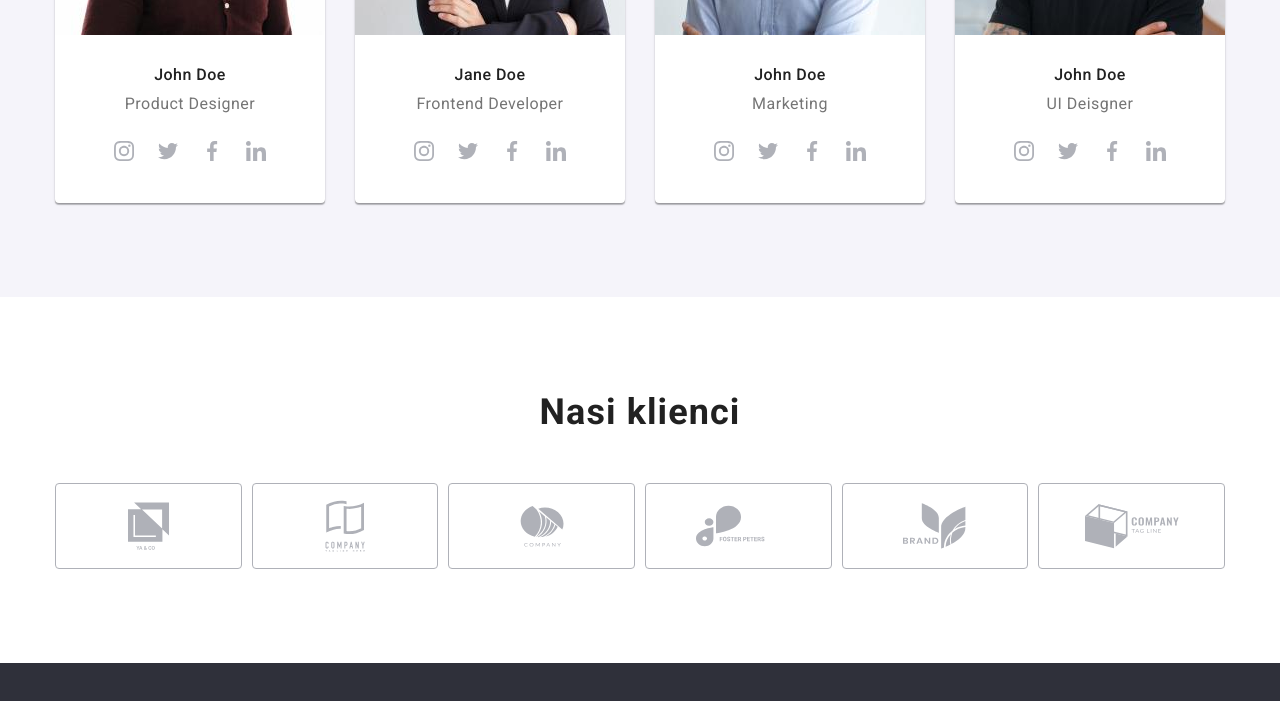
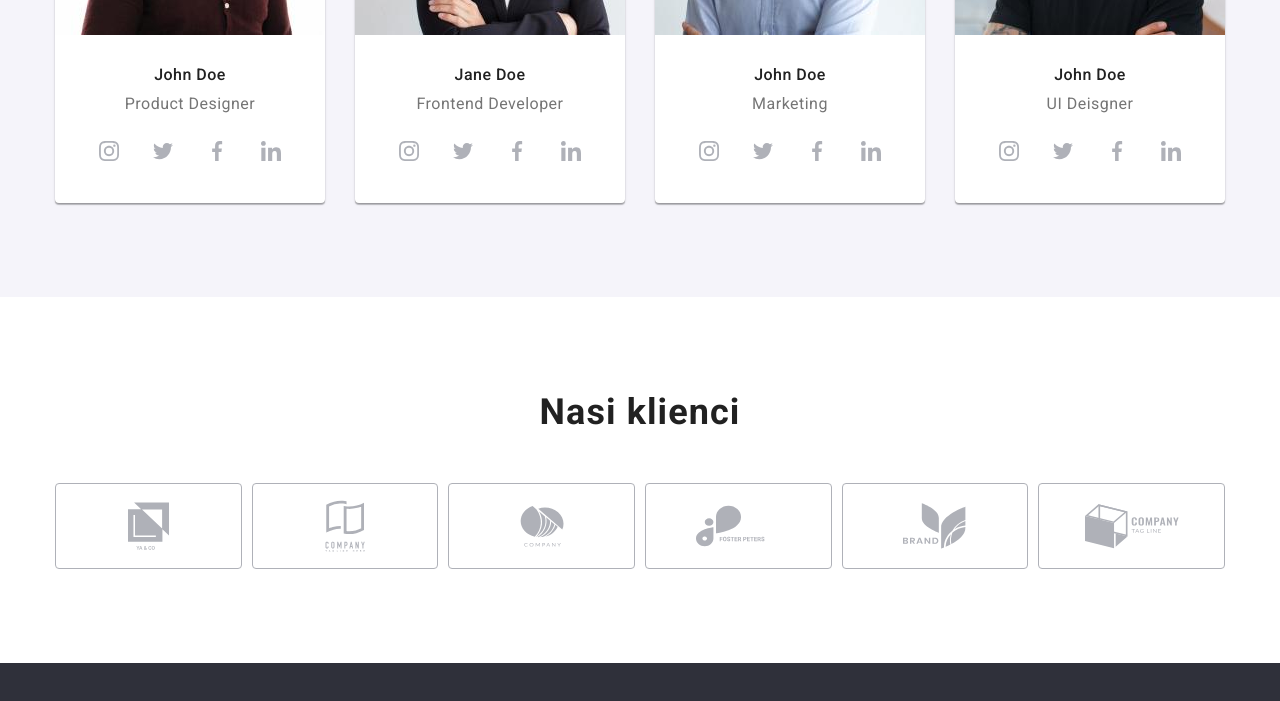
Before and after one commit to MarcinNieradka/goit-markup-hw-08, a plain HTML site: page index.html in a window 1280 px wide. Shown: the part 2060-2761 px from the top of the page. Drawn offline with nearby package versions, Linux system fonts and the light colour scheme; files whose address does not match are found by name.

Commit message:
polishing icons in teammates

```diff
--- a/sass/components/_page-about-us.scss
+++ b/sass/components/_page-about-us.scss
@@ -121,7 +121,7 @@
 }
 
 .teammate-socials {
-  padding: 0 32px;
+  // padding: 0 32px;
   list-style: none;
   display: flex;
   gap: 10px;
@@ -280,10 +280,6 @@
     align-items: center;
   }
 
-  .teammate-socials {
-    gap: 0px;
-  }
-
   .clients-list {
     justify-content: space-between;
     gap: 10px;
--- a/sass/components/_page-portfolio.scss
+++ b/sass/components/_page-portfolio.scss
@@ -68,7 +68,6 @@
   }
 
   &__item {
-    // background-color: rgba(165, 42, 42, 0.432);
     border-bottom: 1px solid #eeeeee;
     // flex-basis: 100%;
     transition: box-shadow 250ms cubic-bezier(0.4, 0, 0.2, 1);
```
Also changed, not shown: css/main.min.css, 1 other file.
